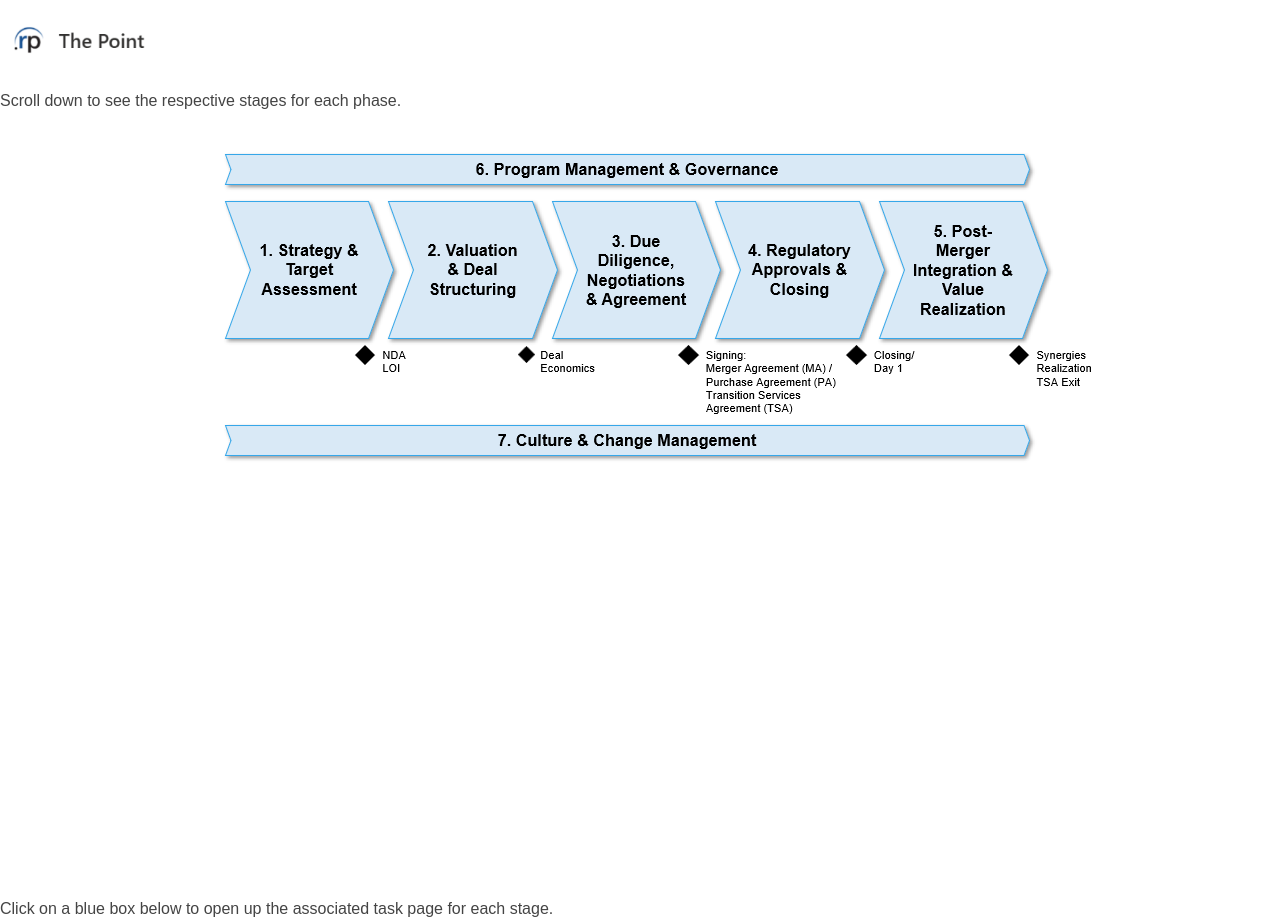
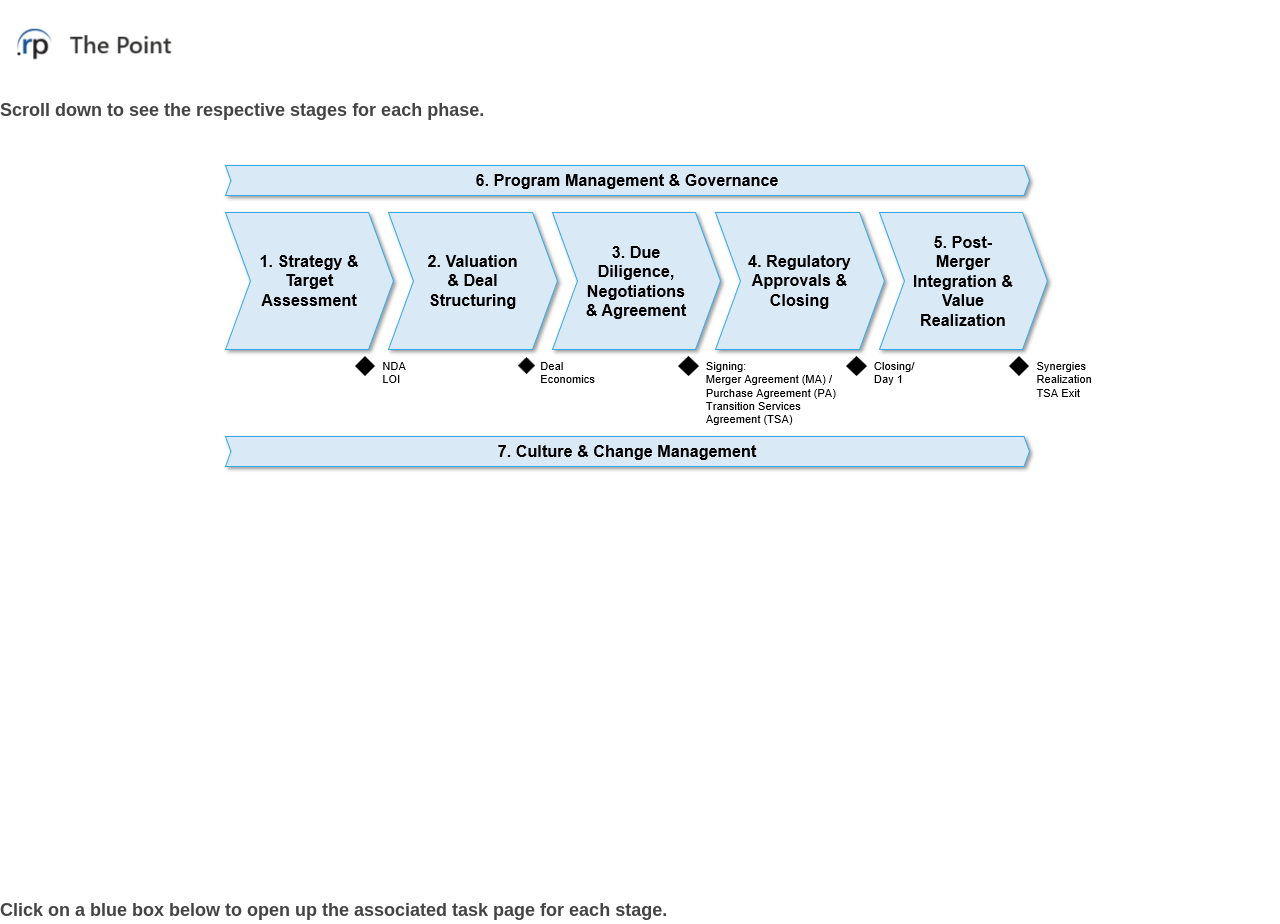
Before and after one commit to ejohnsonRP/html_playbook_site, a plain HTML site: page index.html in a window 1280 px wide. Shown: the top 924 px of the page. Drawn offline with Linux system fonts and the light colour scheme.

Commit message:
Refactor index.html for layout and styling improvements
Updated styles and structure for consistency and improved layout.

```diff
--- a/index.html
+++ b/index.html
@@ -11,7 +11,7 @@
       font-family: Arial, sans-serif;
     }
 
-    /* Overall page wrapper – wide enough for big bottom image */
+    /* Wide wrapper for the full-page layout */
     .wrapper {
       max-width: 1400px;
       margin: 0 auto;
@@ -30,37 +30,35 @@
       margin: 20px 0;
     }
 
-    /* Bigger “The Point” logo */
+    /* BIGGER logo per your request (previously 160px) */
     .header img {
-      width: 160px;
+      width: 190px;
       height: auto;
     }
 
-    /* Shared caption style for both images */
-    .intro-text,
-    .second-text {
-      font-size: 16px;
-      color: #444;
-      margin: 10px 0 20px 0;
+    /* Unified caption styling — EXACT same for both captions */
+    .section-caption {
+      font-size: 18px;        /* consistent size */
+      font-weight: 600;       /* consistent weight */
+      color: #444444;         /* consistent color */
+      margin: 10px 0 20px 0;  /* consistent spacing */
     }
 
-    /* Top section fills the first screen and leaves white space
-       so the second image is off-screen initially */
     .top-section {
       min-height: 100vh;
       display: flex;
       flex-direction: column;
       justify-content: flex-start;
-      padding-bottom: 60px; /* extra white space at bottom */
+      padding-bottom: 60px; /* ensures scroll is required */
     }
 
-    /* Make the FIRST image narrower */
+    /* FIRST image narrower */
     .top-image-wrap {
-      max-width: 1000px;   /* narrower than wrapper */
-      margin: 0 auto;      /* center it */
+      max-width: 1000px;
+      margin: 0 auto;
     }
 
-    /* Second section: fade-in animation + wider image */
+    /* SECOND section fade-in */
     .second-section {
       margin-top: 40px;
       padding-bottom: 40px;
@@ -74,9 +72,9 @@
       transform: translateY(0);
     }
 
-    /* Make the LAST image as wide as the wrapper */
+    /* SECOND image is wider */
     .bottom-image-wrap {
-      max-width: 1400px;  /* same as wrapper, so it's wider than the top image */
+      max-width: 1400px;
       margin: 0 auto;
     }
   </style>
@@ -85,46 +83,50 @@
 
   <div class="wrapper">
 
-    <!-- ===== TOP SECTION (fills first screen) ===== -->
+    <!-- ===== TOP SECTION (full screen height) ===== -->
     <div class="top-section">
-      <!-- Header with logo only -->
+
+      <!-- Logo in top-left -->
       <div class="header">
         <img src="https://raw.githubusercontent.com/ejohnsonRP/html_playbook_site/main/RP%20Logo.png" alt="The Point logo">
       </div>
 
-      <!-- Caption above first image -->
-      <p class="intro-text">
+      <!-- Caption above first image (unified styling) -->
+      <p class="section-caption">
         Scroll down to see the respective stages for each phase.
       </p>
 
-      <!-- First (chevron) image, intentionally narrower -->
+      <!-- FIRST (chevron) image -->
       <div class="top-image-wrap">
         <img
           src="https://raw.githubusercontent.com/ejohnsonRP/html_playbook_site/main/m-a-phases.png"
           alt="M&A Phase Flow"
         >
       </div>
+
     </div>
 
-    <!-- ===== SECOND SECTION (appears on scroll with fade) ===== -->
+    <!-- ===== SECOND SECTION (fades in on scroll) ===== -->
     <div class="second-section">
-      <!-- Caption above second image (same style as intro-text) -->
-      <p class="second-text">
+
+      <!-- Caption above second image (same CSS as first caption) -->
+      <p class="section-caption">
         Click on a blue box below to open up the associated task page for each stage.
       </p>
 
-      <!-- Second image, wider than the top one -->
+      <!-- SECOND image, intentionally wider -->
       <div class="bottom-image-wrap">
         <img
           src="https://github.com/ejohnsonRP/html_playbook_site/raw/main/Stages.png?raw=1"
           alt="Phase Stages Diagram"
         >
       </div>
+
     </div>
 
   </div> <!-- wrapper -->
 
-  <!-- Scroll-triggered fade-in for the second section -->
+  <!-- Fade-in animation based on scroll -->
   <script>
     document.addEventListener('DOMContentLoaded', function () {
       var secondSection = document.querySelector('.second-section');
```
